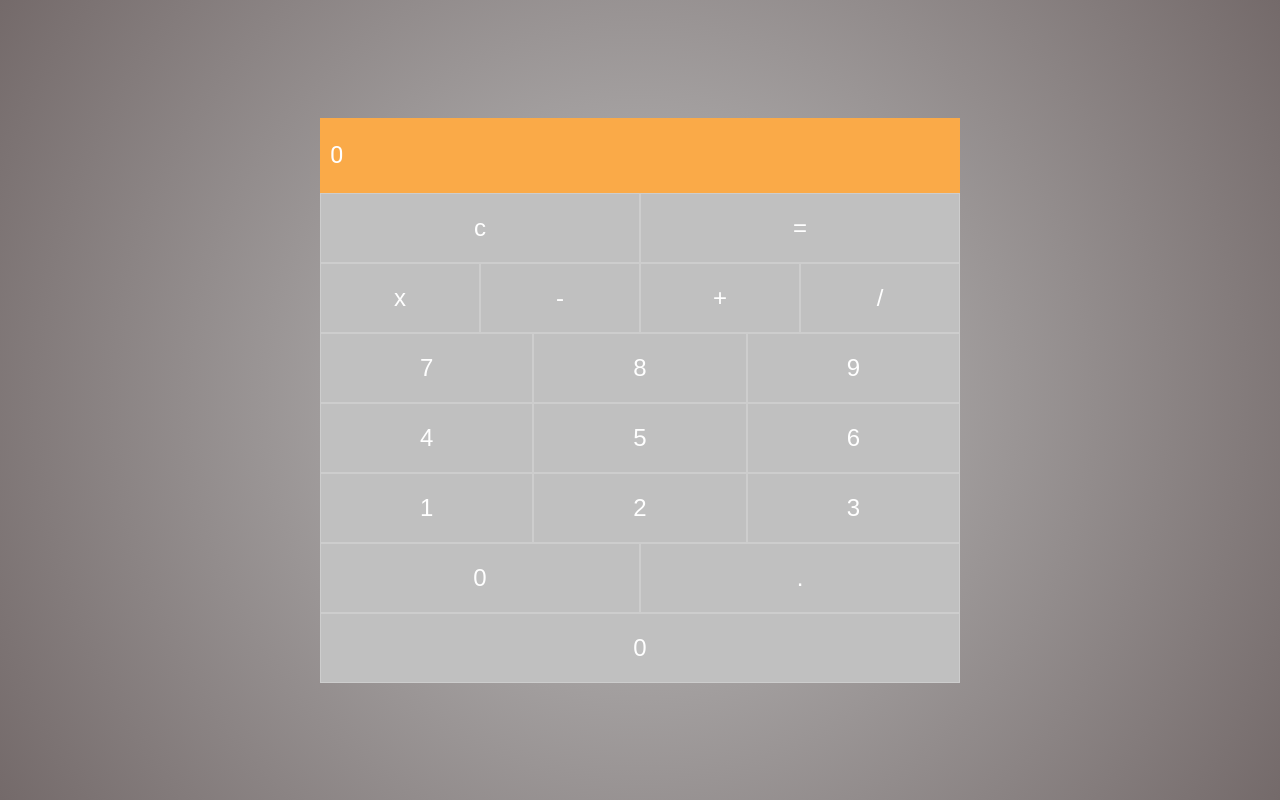
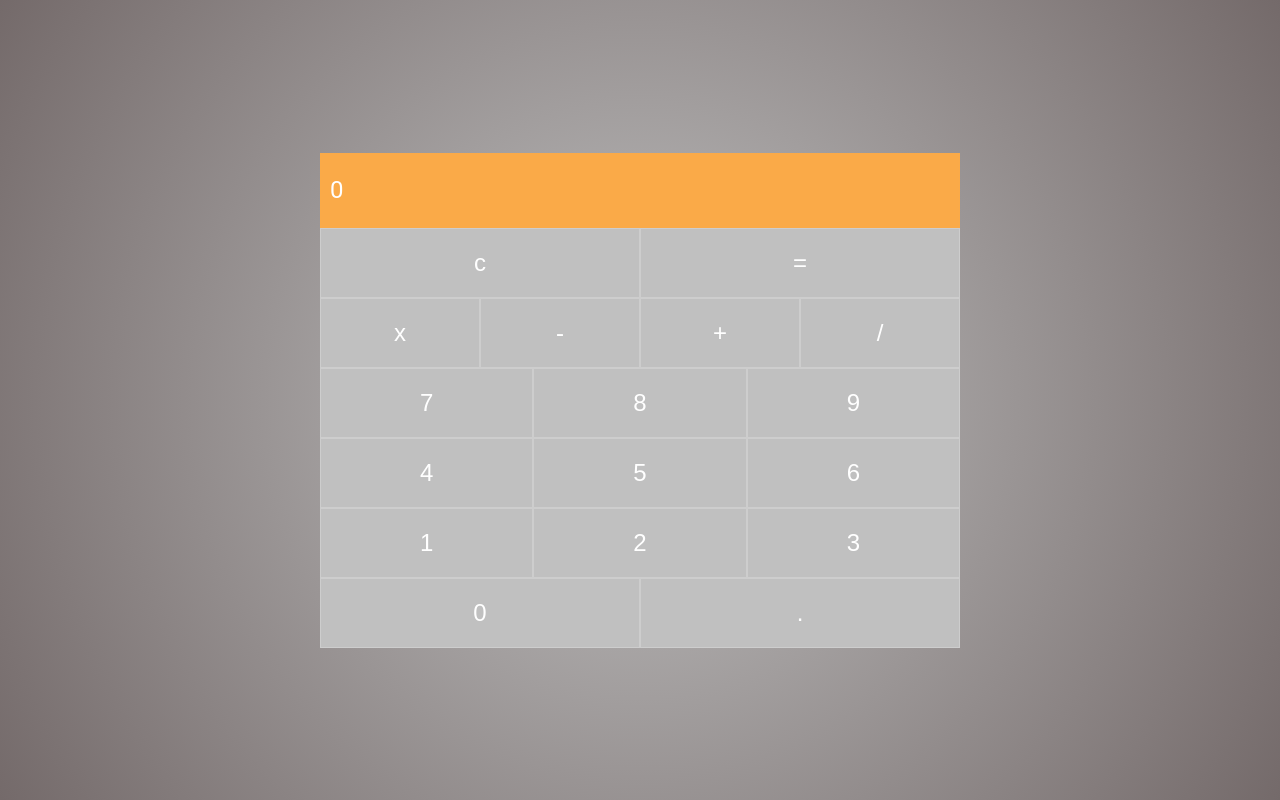
Before and after one commit to alefvini/DIO-CALCULADORA, a React (Create React App) app: page / in a window 1280 px wide. Built offline with nearby package versions, Linux system fonts and the light colour scheme.

Commit message:
Update App.js

```diff
--- a/src/App.js
+++ b/src/App.js
@@ -132,9 +132,6 @@ const App = () => {
           <Button label="0" onClick={() => handleAddNumber('0')}/>
           <Button label="." onClick={() => handleAddNumber('.')}/>
         </Row>
-        <Row>
-          <Button label="0" onClick={() => handleAddNumber('0')}/>
-        </Row>
       </Content>
     </Container>
   );
```
